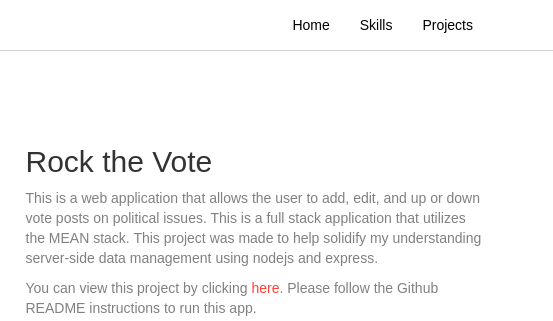
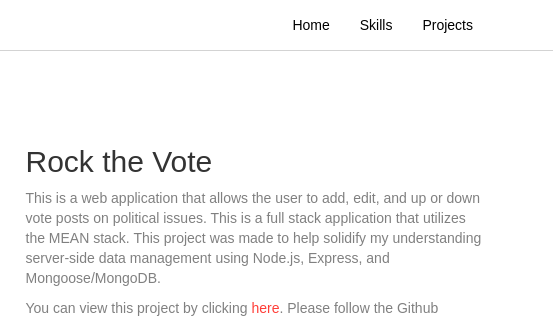
Before and after one commit to joshuakwaite/portfolio, a plain HTML site: page index.html at #!/projects in a window 1280 px wide. Shown: the top 321 px of the page, 727-1280 px from the left. Drawn offline with nearby package versions, Linux system fonts and the light colour scheme; some packages are replaced by stand-ins of ours.

```diff
--- a/components/portfolio/page-portfolio.html
+++ b/components/portfolio/page-portfolio.html
@@ -7,7 +7,7 @@
         <div class="col-md-5 col-xs-12 col-md-offset-0 project-description text-center-xs text-center-sm">
             <h2>Rock the Vote</h2>
             <p>This is a web application that allows the user to add, edit, and up or down vote posts on political issues. This is a full stack application that utilizes the MEAN stack. This project was made to help solidify my understanding server-side data management
-                using nodejs and express.</p>
+                using Node.js, Express, and Mongoose/MongoDB.</p>
             <!--TODO: Add actual links to K&J diaries and project site.-->
             <p>You can view this project by clicking <a
                     href="https://github.com/kalew8/assignments/tree/master/exercises/rock-the-vote" target="_blank">here</a>. Please
```
Also changed, not shown: 1 other file.
